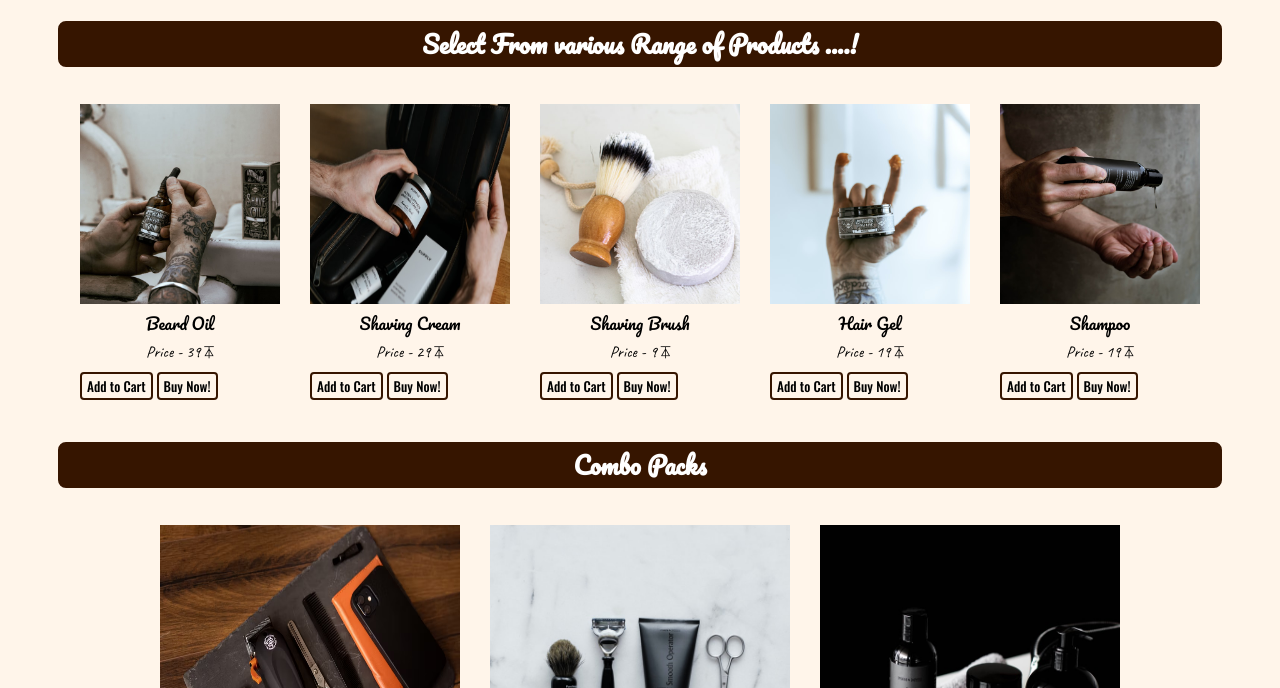
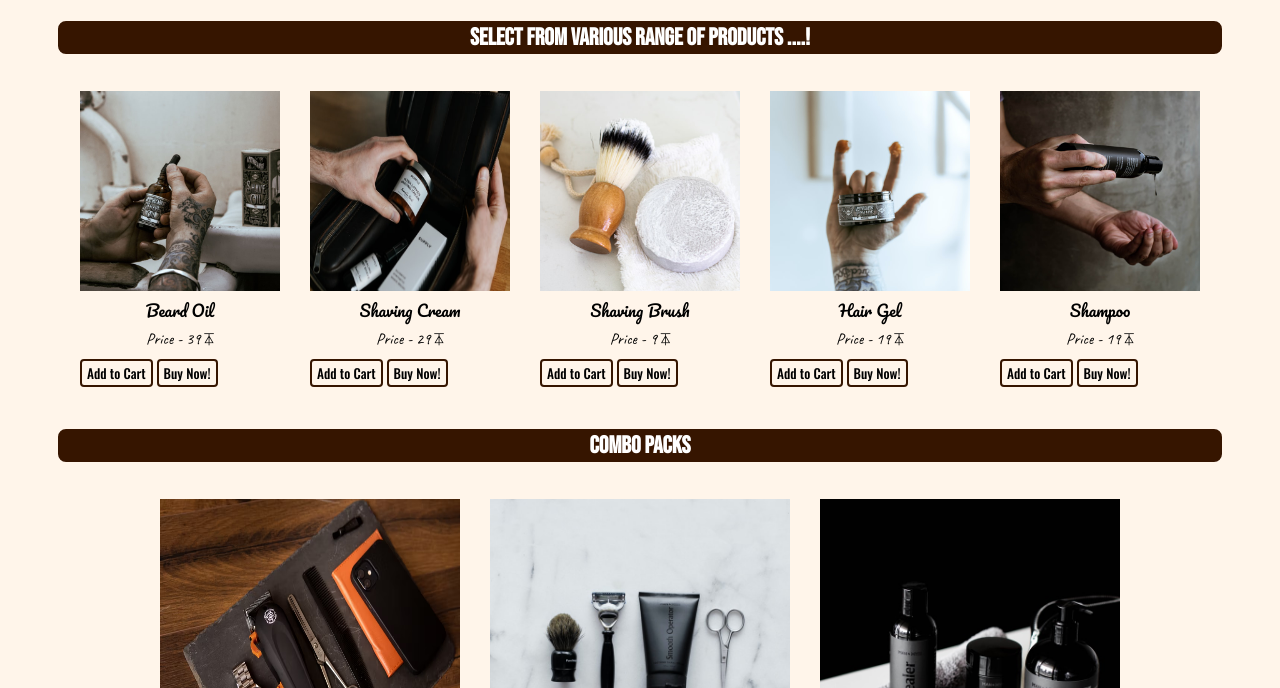
Before and after one commit to ShresthV09/Groomings--Site.github.io, a plain HTML site: page index.html in a window 1280 px wide. Shown: the part 508-1196 px from the top of the page. Drawn offline with nearby package versions, Linux system fonts and the light colour scheme; a web font is replaced by a local one.

Commit message:
Update styles.css

```diff
--- a/css/styles.css
+++ b/css/styles.css
@@ -120,7 +120,7 @@ nav ul li a:hover{
 .hc{
     color: white;
     background-color: #361500;
-    font-family: 'Pacifico', cursive;
+    font-family: 'Bebas Neue', cursive;
     display: flex;
     justify-content: center ;
     margin: 10px 0px ;
```
